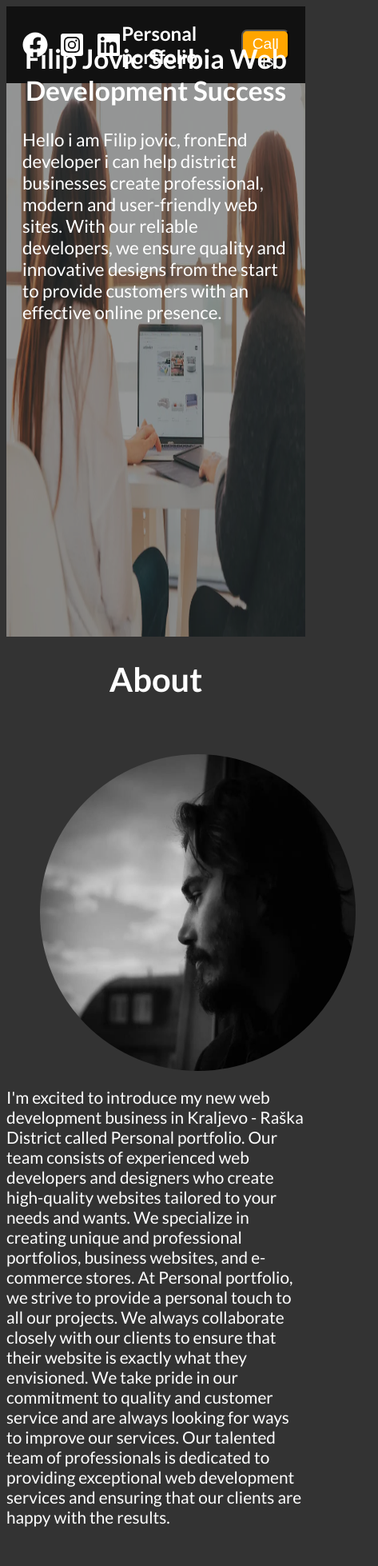
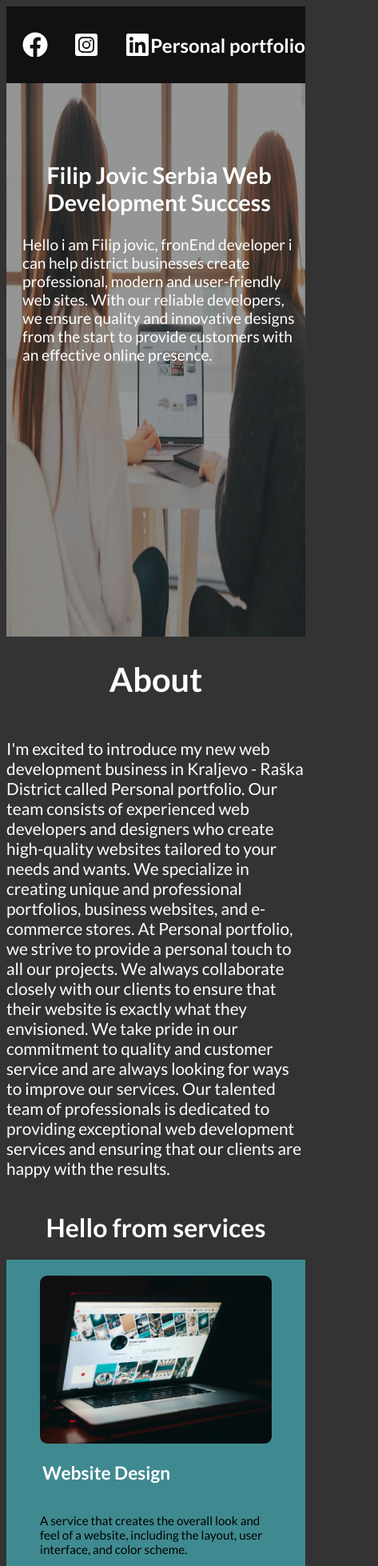
Before and after one commit to filipjovicccc/Personal-portfolio, a React (Create React App) app: page / in a window 390 px wide. Shown: the top 1958 px of the page at 80% size, 473 px wide, since content can reach past the window. Built offline with nearby package versions, Linux system fonts and the light colour scheme.

Commit message:
working on responsive

```diff
--- a/src/components/About.css
+++ b/src/components/About.css
@@ -8,7 +8,6 @@
     border-radius: 50%;
     width: 19em;
     height: 19em;
-    float:left;
     margin: 2em;
     margin-bottom: 1em;
 
@@ -18,3 +17,40 @@ h1{
     text-align: center;
     color: white;
 }
+.about-section{
+    display: flex;
+}
+
+
+
+@media (max-width: 920px) {
+    .article {
+      width: 370px;
+      flex-direction: column;
+      font-size: 1.50em;
+    }
+
+    .about-section{
+        display:flex;
+        flex-direction: column;
+    }
+
+    .profile-image{
+        margin: 0 auto;
+    }
+}
+
+@media (max-width: 449px) {
+    .profile-image {
+         margin-right: 20em;
+
+    }
+
+}
+@media (max-width: 390px) {
+    .profile-image {
+        display:none;
+
+    }
+
+}
--- a/src/components/About.js
+++ b/src/components/About.js
@@ -1,7 +1,6 @@
 import React from "react";
 import image2 from "../assets/images/profile-picture.jpg"
 import "./About.css"
-
 
 
 const About = () => {
@@ -9,11 +8,15 @@ const About = () => {
     return (
         <div className="about">
          <h1>About</h1>
-            <p>
-           <img className="profile-image" src={image2} alt="profile-picture"></img>
-            I'm excited to introduce my new web development business in Kraljevo - Raška District called Personal portfolio. Our team consists of experienced web developers and designers who create high-quality websites tailored to your needs and wants. We specialize in creating unique and professional portfolios, business websites, and e-commerce stores.
+
+         <div className="about-section">
+
+         <img className="profile-image" src={image2} alt="profile-picture"></img>
+            <p> I'm excited to introduce my new web development business in Kraljevo - Raška District called Personal portfolio. Our team consists of experienced web developers and designers who create high-quality websites tailored to your needs and wants. We specialize in creating unique and professional portfolios, business websites, and e-commerce stores.
             At Personal portfolio, we strive to provide a personal touch to all our projects. We always collaborate closely with our clients to ensure that their website is exactly what they envisioned. We take pride in our commitment to quality and customer service and are always looking for ways to improve our services. Our talented team of professionals is dedicated to providing exceptional web development services and ensuring that our clients are happy with the results.
             </p>
+
+         </div>
 
 
 
--- a/src/components/Button.css
+++ b/src/components/Button.css
@@ -11,3 +11,17 @@
 button:hover{
     background-color: #111111;
 }
+
+@media (max-width: 482px) {
+
+    .button{
+     font-size: 0.7rem;
+     overflow: hidden;
+    }
+  }
+  @media (max-width: 458px) {
+
+    .button{
+      display: none;
+    }
+  }
--- a/src/components/Header.css
+++ b/src/components/Header.css
@@ -9,6 +9,9 @@
     align-items: center;
 
 }
+.btn{
+    color:green;
+}
 
 .icons{
     font-size: 2em;
@@ -18,3 +21,28 @@
     justify-content: space-between;
 
 }
+@media (max-width: 484px) {
+
+    .btn{
+      display: none;
+    }
+  }
+  @media (max-width: 290px) {
+
+    h2{
+      display: none;
+
+    }
+    .icons{
+        margin-left:40px;
+    }
+  }
+  @media (max-width: 190px) {
+
+    p{
+      display: none;
+    }
+    .icons{
+        margin-left:5px;
+    }
+  }
--- a/src/components/Header.js
+++ b/src/components/Header.js
@@ -18,7 +18,7 @@ function Header() {
 
       </div>
         <h2>Personal portfolio</h2>
-        <Button  title="Call us"/>
+        <Button className="btn"  title="Call us"/>
 
 
 
--- a/src/components/Main.css
+++ b/src/components/Main.css
@@ -1,12 +1,14 @@
 .image-section{
-    position: relative;
+    /* position: relative; */
     width: 100%;
+    max-width: 100%;
 
 
 }
 .image{
     background-size: contain;
     width:100%;
+    max-width: 100%;
     opacity: 0.5;
     height: 82vh;
 }
@@ -20,10 +22,11 @@
 
 }
 
-@media (max-width: 800px) {
+@media (max-width: 840px) {
     .image-section {
       display: flex;
       flex-direction: column;
+      font-size: clamp(1.4rem, calc(4vw + 0.8rem), 1.2rem);
     }
 
     .image {
@@ -32,6 +35,31 @@
 
     .main-section {
       margin-top: 20px;
-      font-size: clamp(1.4rem, calc(4vw + 0.8rem), 1.2rem);
+      font-size: clamp(1.2rem, calc(4vw + 0.8rem), 1rem);
     }
   }
+
+  @media (max-width: 350px) {
+    .image-section {
+      display: flex;
+      flex-direction: column;
+      font-size: clamp(0.9rem, calc(4vw + 0.8rem), 0.9rem);
+    }
+    .image {
+      width: 100%;
+    }
+
+  }
+  @media (max-width: 290px) {
+
+    h1{
+      display: none;
+    }
+  }
+  @media (max-width: 190px) {
+
+    p{
+      display: none;
+    }
+
+  }
--- a/src/components/OurServices.css
+++ b/src/components/OurServices.css
@@ -30,7 +30,7 @@
     margin-right: 20px;
   }
 
-  @media (max-width: 1000px) {
+  @media (max-width: 920px) {
     .article {
       width: 370px;
       flex-direction: column;
@@ -38,9 +38,33 @@
     }
     .images{
       width: 370px;
-      height: 250px;
+      height: 210px;
     }
   }
-  @media(max-width:500px){
-   .article{width: 185px;}
+
+  @media (max-width: 520px) {
+    .article {
+      width: 290px;
+      flex-direction: column;
+      font-size: 0.95em;
+    }
+    .images{
+      width: 290px;
+      height: 210px;
+    }
+
+
   }
+  @media (max-width: 300px) {
+    .article {
+      width: 190px;
+      flex-direction: column;
+
+    }
+    .images{
+      width: 190px;
+      height: 210px;
+    }
+
+
+  }
--- a/src/components/OurServicesList.css
+++ b/src/components/OurServicesList.css
@@ -23,7 +23,7 @@
 
 
 
-  @media (max-width: 1000px) {
+  @media (max-width: 920px) {
     .services {
       display: flex;
       flex-direction: column;
--- a/src/components/OurServicesList.js
+++ b/src/components/OurServicesList.js
@@ -2,10 +2,7 @@
 import OurServices from "./OurServices";
 import "./OurServicesList.css"
 
-
-
 const OurServicesList = (props) => {
-
 
     return (
         <div className="services-list">
```
